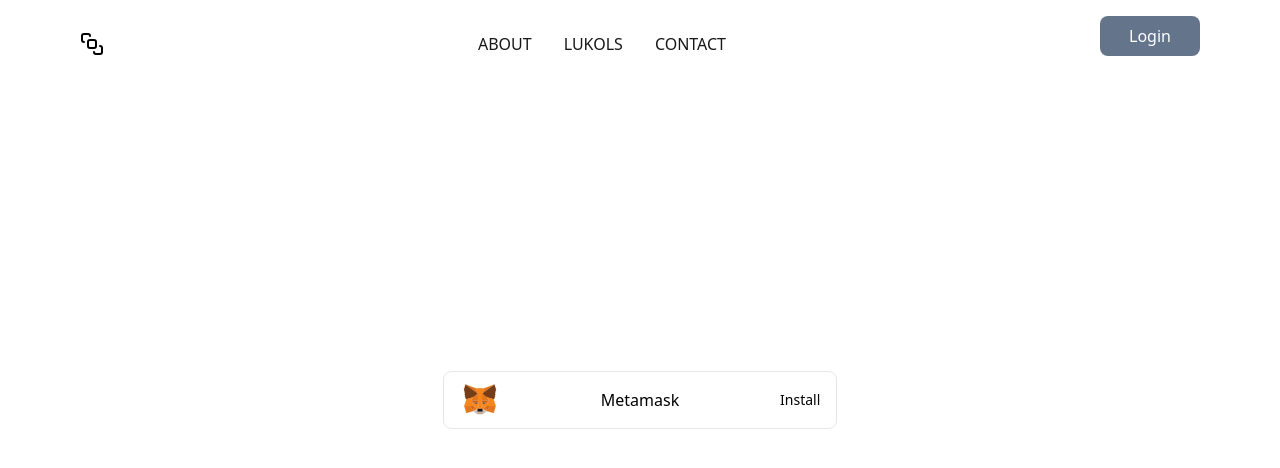
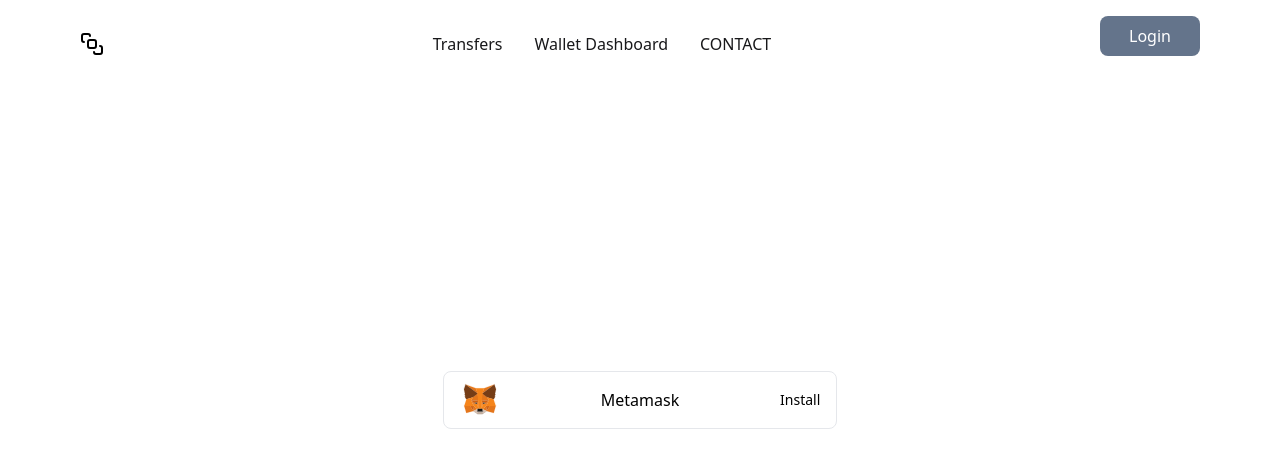
Before and after one commit to Lukols-Dev/web3-dashboard, a React (Create React App) app: page /login in a window 1280 px wide. Shown: the top 468 px of the page. Built offline with nearby package versions, Linux system fonts and the light colour scheme; no server answers.

Commit message:
add wallet info and transfers page

```diff
--- a/src/lib/constans.ts
+++ b/src/lib/constans.ts
@@ -2,12 +2,12 @@ import { MenuItem } from "../types";
 
 export const MENU: MenuItem[] = [
   {
-    title: "ABOUT",
-    path: "/about",
+    title: "Transfers",
+    path: "/transfer",
   },
   {
-    title: "LUKOLS",
-    path: "/lukols",
+    title: "Wallet Dashboard",
+    path: "/wallet",
   },
   {
     title: "CONTACT",
--- a/src/pages/About.tsx
+++ /dev/null
@@ -1,9 +0,0 @@
-const About = () => {
-  return (
-    <div>
-      <div>About</div>
-    </div>
-  );
-};
-
-export default About;
--- /dev/null
+++ b/src/pages/Transfers/index.tsx
@@ -0,0 +1,11 @@
+const TransferPage = () => {
+  return (
+    <main className="w-screen h-screen flex items-center justify-center">
+      <div className="w-full md:w-1/3 h-1/2 flex flex-col items-center justify-center gap-4 p-4">
+        TransferPage Info page
+      </div>
+    </main>
+  );
+};
+
+export default TransferPage;
--- /dev/null
+++ b/src/pages/WalletInfo/index.tsx
@@ -0,0 +1,11 @@
+const WalletInfoPage = () => {
+  return (
+    <main className="w-screen h-screen flex items-center justify-center">
+      <div className="w-full md:w-1/3 h-1/2 flex flex-col items-center justify-center gap-4 p-4">
+        Wallet Info page
+      </div>
+    </main>
+  );
+};
+
+export default WalletInfoPage;
--- a/src/pages/index.ts
+++ b/src/pages/index.ts
@@ -1,3 +1,4 @@
 export { default as Landing } from "./Landing";
-export { default as About } from "./About";
+export { default as WalletInfo } from "./WalletInfo";
+export { default as Transfers } from "./Transfers";
 export { default as Login } from "./Login";
--- a/src/routes/index.tsx
+++ b/src/routes/index.tsx
@@ -1,5 +1,5 @@
 import { FC } from "react";
-import { About, Landing, Login } from "../pages";
+import { Landing, Login, Transfers, WalletInfo } from "../pages";
 import { BrowserRouter, Route, Routes } from "react-router-dom";
 import RootLayout from "../components/layouts/root";
 
@@ -10,7 +10,8 @@ const BaseRoute: FC = () => {
         {/* public routes */}
         <Route element={<RootLayout />}>
           <Route path="/" element={<Landing />} />
-          <Route path="/about" element={<About />} />
+          <Route path="/wallet" element={<WalletInfo />} />
+          <Route path="/transfer" element={<Transfers />} />
           <Route path="/login" element={<Login />} />
         </Route>
 
```
